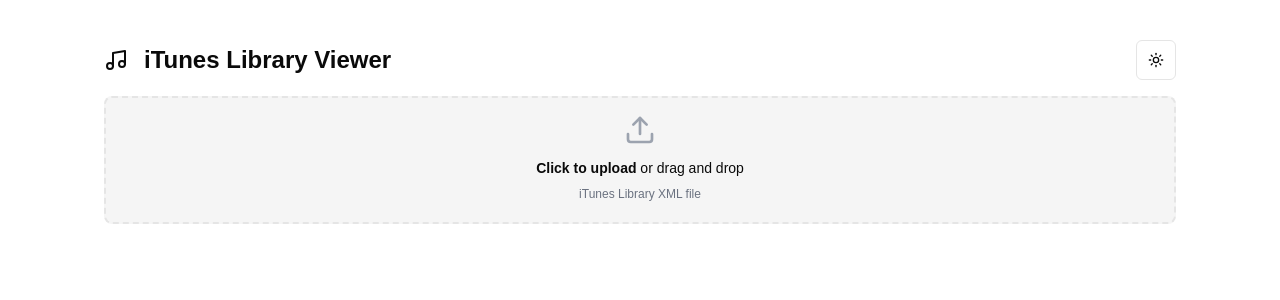
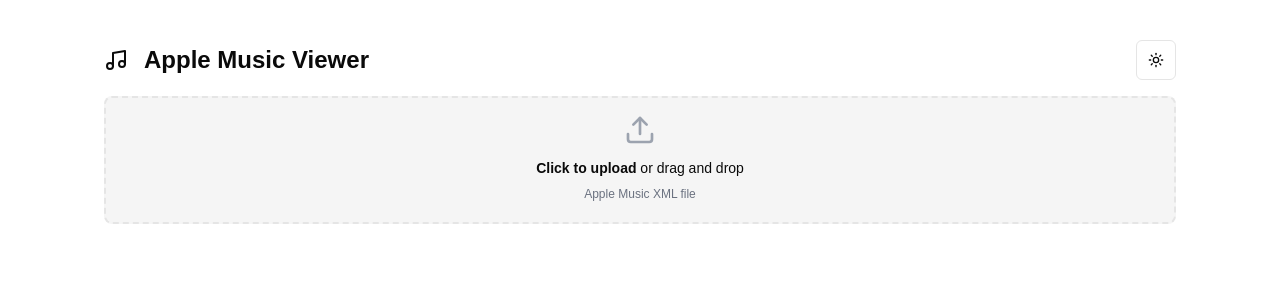
Before and after one commit to AlmightyKratos/applemusicdata, a Next.js app: page / in a window 1280 px wide. Shown: the top 300 px of the page. Built offline with nearby package versions, Linux system fonts and the light colour scheme.

Commit message:
Rename itunes to Apple Music

```diff
--- a/src/app/page.tsx
+++ b/src/app/page.tsx
@@ -7,7 +7,7 @@
 import { Input } from "@/components/ui/input"
 import { useTracks } from "./hooks/useTracks"
 
-const ItunesLibraryViewer = () => {
+export default function Page() {
   const { tracks, setTracks, error } = useTracks([])
 
   const {
@@ -45,13 +45,13 @@
           <h1 className="mb-4 flex items-center justify-between gap-2 text-2xl font-bold">
             <div className="flex flex-row items-center gap-4">
               <Music className="h-6 w-6" />
-              iTunes Library Viewer
+              Apple Music Viewer
             </div>
             <ThemeToggle />
           </h1>
 
           <div className="flex w-full items-center justify-center">
-            <Label className="flex h-32 w-full cursor-pointer flex-col items-center justify-center rounded-lg border-2 border-dashed bg-secondary">
+            <Label className="bg-secondary flex h-32 w-full cursor-pointer flex-col items-center justify-center rounded-lg border-2 border-dashed">
               <div className="flex flex-col items-center justify-center pb-6 pt-5">
                 <Upload className="mb-3 h-8 w-8 text-gray-400 dark:text-white" />
                 <p className="mb-2 text-sm">
@@ -59,7 +59,7 @@
                   and drop
                 </p>
                 <p className="text-xs text-gray-500 dark:text-gray-400">
-                  iTunes Library XML file
+                  Apple Music XML file
                 </p>
               </div>
               <Input
@@ -109,7 +109,7 @@
                   {displayTracks.map((track, index) => (
                     <tr
                       key={track["Track ID"] || index}
-                      className="border-b hover:bg-secondary"
+                      className="hover:bg-secondary border-b"
                     >
                       <td className="px-4 py-3 font-medium">{track.Name}</td>
                       <td className="px-4 py-3">{track.Artist}</td>
@@ -137,5 +137,3 @@
     </div>
   )
 }
-
-export default ItunesLibraryViewer
```
